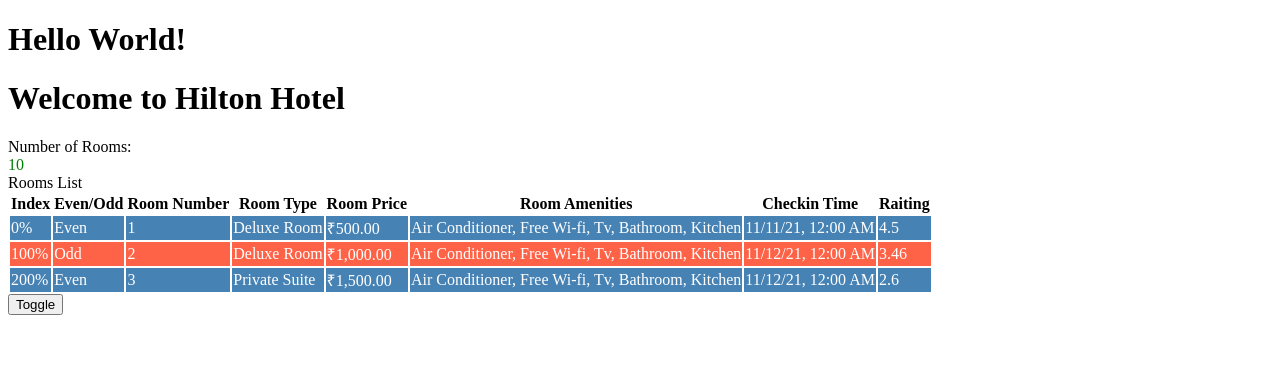
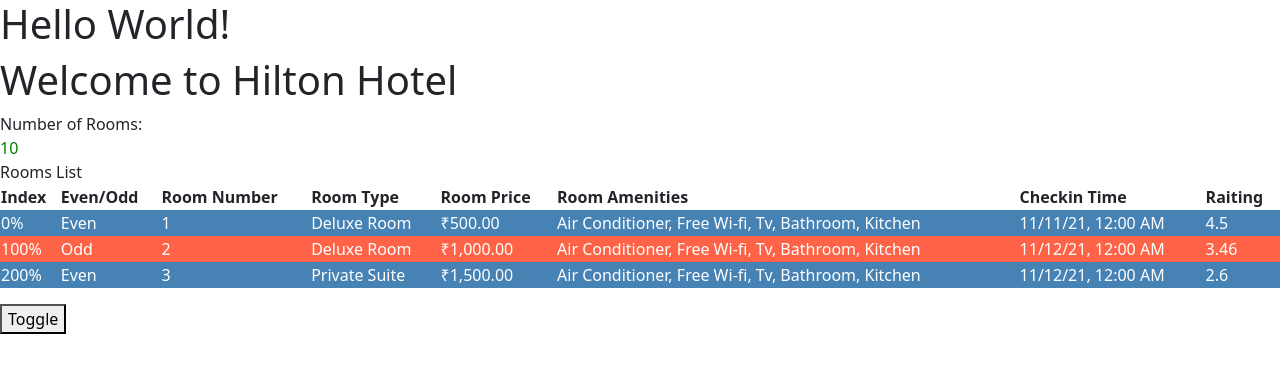
Before and after one commit to bernarth/angular-typescript, an Angular app in the folder hotelinventoryapp/: page / in a window 1280 px wide. Shown: the top 372 px of the page. Built offline with nearby package versions, Linux system fonts and the light colour scheme.

Commit message:
Add bootstrap styles

```diff
--- a/hotelinventoryapp/package.json
+++ b/hotelinventoryapp/package.json
@@ -18,6 +18,9 @@
     "@angular/platform-browser": "^15.0.0",
     "@angular/platform-browser-dynamic": "^15.0.0",
     "@angular/router": "^15.0.0",
+    "@ng-bootstrap/ng-bootstrap": "^14.0.0",
+    "@popperjs/core": "^2.11.6",
+    "bootstrap": "^5.2.3",
     "rxjs": "~7.5.0",
     "tslib": "^2.3.0",
     "zone.js": "~0.12.0"
@@ -26,6 +29,7 @@
     "@angular-devkit/build-angular": "^15.0.4",
     "@angular/cli": "~15.0.4",
     "@angular/compiler-cli": "^15.0.0",
+    "@angular/localize": "^15.0.0",
     "@types/jasmine": "~4.3.0",
     "jasmine-core": "~4.5.0",
     "karma": "~6.4.0",
--- a/hotelinventoryapp/src/app/app.module.ts
+++ b/hotelinventoryapp/src/app/app.module.ts
@@ -4,6 +4,7 @@
 import { AppRoutingModule } from './app-routing.module';
 import { AppComponent } from './app.component';
 import { RoomsComponent } from './rooms/rooms.component';
+import { NgbModule } from '@ng-bootstrap/ng-bootstrap';
 
 @NgModule({
   declarations: [
@@ -12,7 +13,8 @@
   ],
   imports: [
     BrowserModule,
-    AppRoutingModule
+    AppRoutingModule,
+    NgbModule
   ],
   providers: [],
   bootstrap: [AppComponent]
--- a/hotelinventoryapp/src/app/rooms/rooms.component.html
+++ b/hotelinventoryapp/src/app/rooms/rooms.component.html
@@ -15,7 +15,7 @@
 <div *ngIf="rooms.availableRooms > 0">
     Rooms List
     <!-- {{roomList}} -->
-    <table>
+    <table class="table">
         <tr>
             <th>Index</th>
             <th>Even/Odd</th>
--- a/hotelinventoryapp/src/styles.scss
+++ b/hotelinventoryapp/src/styles.scss
@@ -1 +1,4 @@
 /* You can add global styles to this file, and also import other style files */
+
+/* Importing Bootstrap SCSS file. */
+@import 'node_modules/bootstrap/scss/bootstrap'; // ~bootstrap/scss/bootstrap
--- a/hotelinventoryapp/tsconfig.app.json
+++ b/hotelinventoryapp/tsconfig.app.json
@@ -3,7 +3,9 @@
   "extends": "./tsconfig.json",
   "compilerOptions": {
     "outDir": "./out-tsc/app",
-    "types": []
+    "types": [
+      "@angular/localize"
+    ]
   },
   "files": [
     "src/main.ts"
--- a/hotelinventoryapp/tsconfig.json
+++ b/hotelinventoryapp/tsconfig.json
@@ -19,6 +19,9 @@
     "target": "ES2022",
     "module": "ES2022",
     "useDefineForClassFields": false,
+    "types": [
+      "@angular/localize"
+    ],
     "lib": [
       "ES2022",
       "dom"
```
Also changed, not shown: 2 other files (tests, documents, lock files or other folders).
